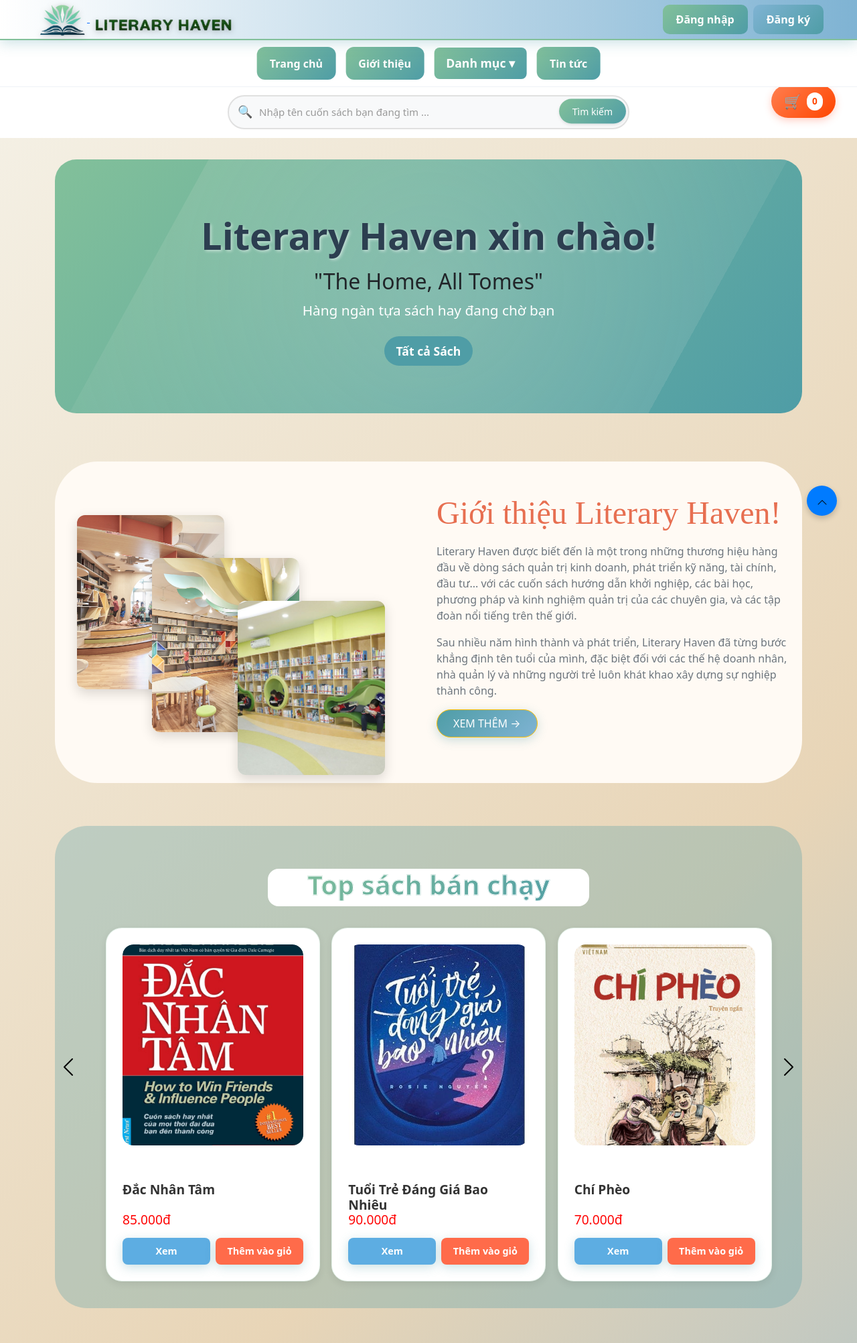
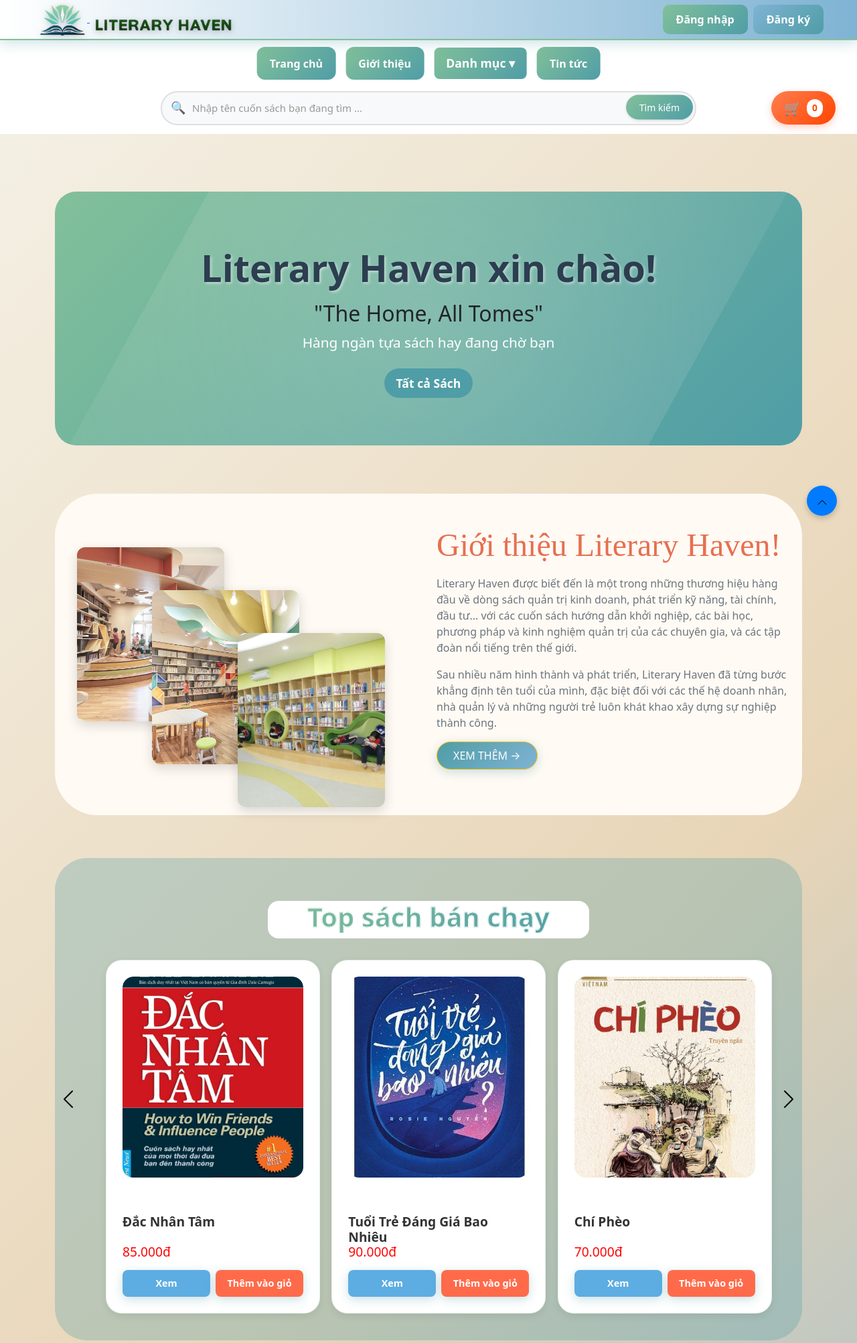
Before and after one commit to ngoctu0405/Book-Store, a PHP site: page / in a window 1280 px wide. Shown: the top 2005 px of the page at 67% size. Run offline with PHP 8.4, Linux system fonts and the light colour scheme.

Commit message:
Sửa lại thanh nav ở index

```diff
--- a/WEB___Book-Strore/assets/css/style.css
+++ b/WEB___Book-Strore/assets/css/style.css
@@ -39,7 +39,7 @@ body {
 
 .search-center {
   flex: 1;
-  max-width: 500px;
+  max-width: 800px;
   margin: 0 2rem;
 }
 
@@ -1380,6 +1380,7 @@ select {
 /* ===== CART FLOAT ===== */
 .cart-float {
   position: absolute;
+  top: 1rem;
   right: 2rem;
   display: flex;
   align-items: center;
@@ -2199,7 +2200,7 @@ footer {
 .search-center {
   position: relative;
   flex: 1;
-  max-width: 600px;
+  max-width: 800px;
   margin: 0 20px;
 }
 
@@ -2964,12 +2965,14 @@ footer {
 .nav_2 {
   display: flex;
   justify-content: center;
-  position: relative;
-  top: 3.5rem;
+  position: fixed;
+  top: 7.5rem;
   width: 100vw;
   background: #ffffff;
   height: 5rem;
+  z-index: 999;
   /* border-radius: 3rem; */
+  /* flex: 1; */
 }
 .search-input {
   position: relative;
@@ -3005,11 +3008,7 @@ footer {
     border-radius: 3rem;
     height: 3rem;
   }
-  .search-input {
-  }
   .category-btn {
     width: 9rem;
   }
-  #cartBtnFloat {
-  }
-}
+}
--- a/WEB___Book-Strore/index.html
+++ b/WEB___Book-Strore/index.html
@@ -13,7 +13,9 @@
 
     <style>
       .container {
-        height: 185rem;
+        position: relative;
+        top: 8rem;
+        height: 190rem;
       }
 
       @media (max-width: 575px) {
```
